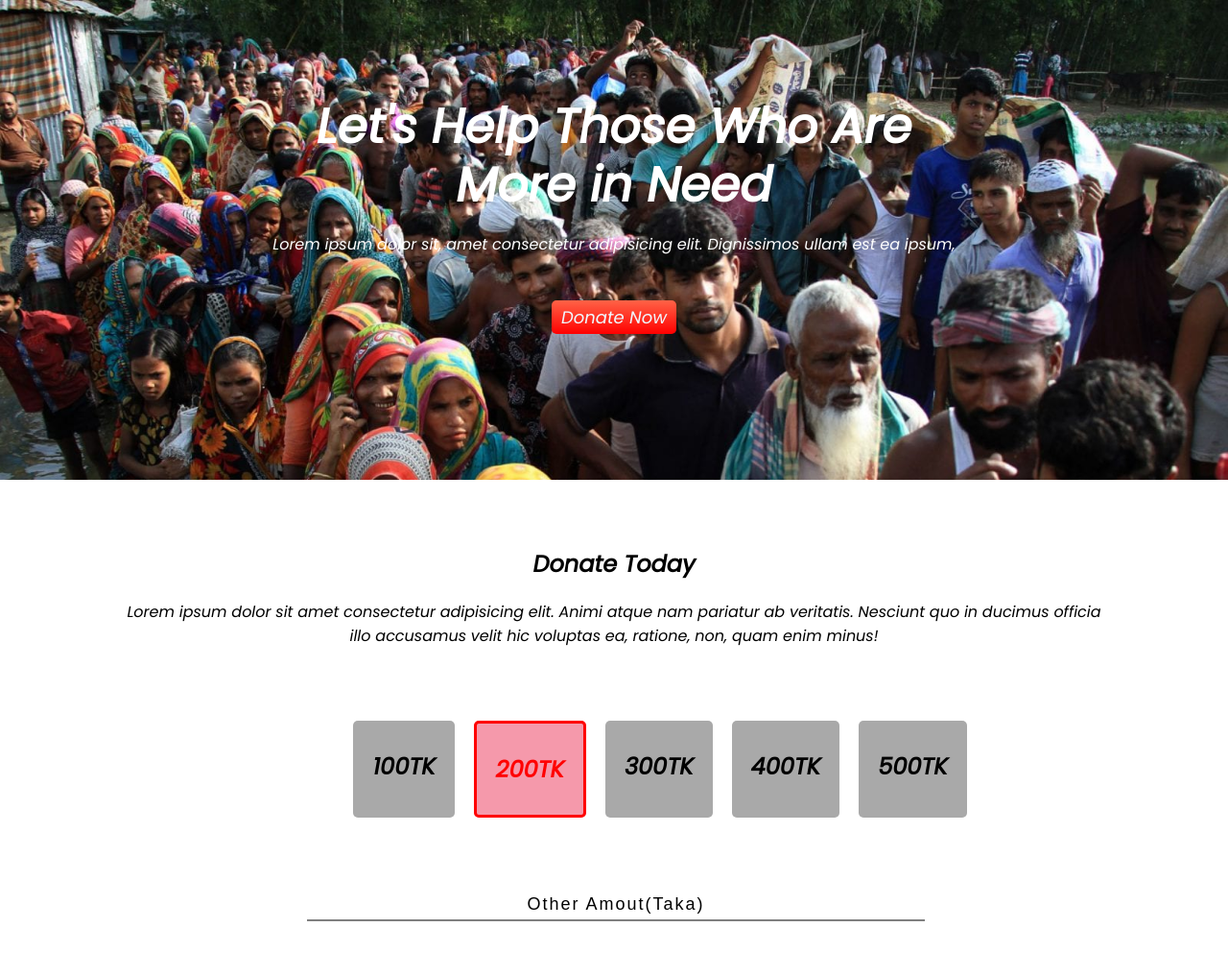
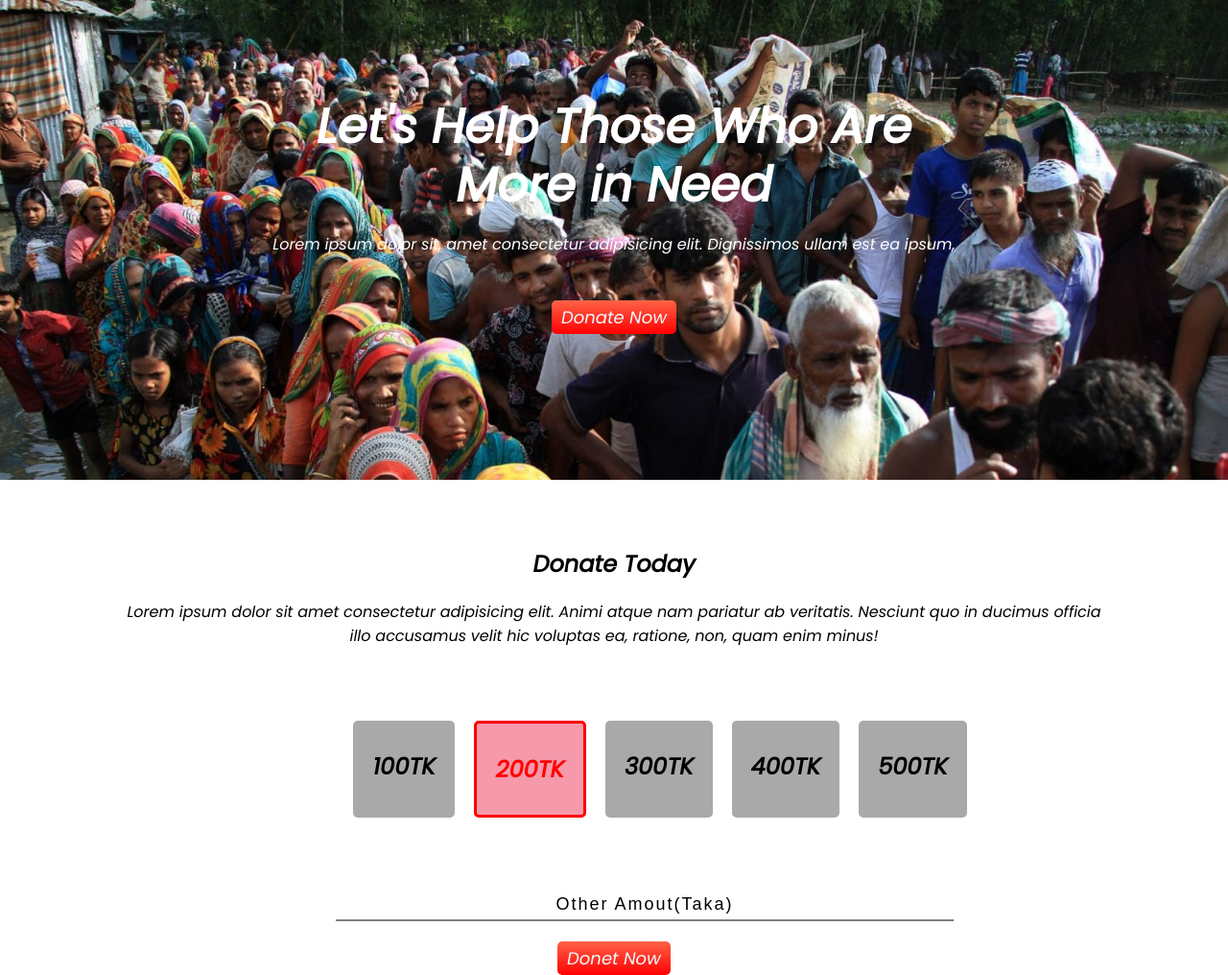
Before and after one commit to Muztaba2797/donate, a plain HTML site: page index.html in a window 1280 px wide. Shown: the whole page at 96% size. Before the commit the page ends 960 px from the top, so only its background shows below. Drawn offline with Linux system fonts and the light colour scheme.

Commit message:
add button

```diff
--- a/index.html
+++ b/index.html
@@ -32,14 +32,14 @@
             <div class="taka"><h1>500TK</h1></div>
 
         </div>
-        <div>
+        <div class="form">
             <form action="">
                 <input type="text" id="textarea" name="fname" value="Other Amout(Taka)">
-            </form>
-        </div>
-        <div>
+            </form> <br>
+            <a class="inputbutton" href="www.google.com">Donet Now</a>
 
         </div>
+
     </section>
 
 
--- a/style.css
+++ b/style.css
@@ -66,7 +66,7 @@ body {
 }
 #textarea{
     margin-top: 5%;
-    margin-left: 25%;
+    margin-left: 5%;
     font-size: large;
     letter-spacing: 2px;
     height: 20px;
@@ -83,3 +83,15 @@ body {
     border-right: none;
     text-align: center;
   }
+  .inputbutton{
+    text-decoration: none;
+    margin: 10px 40px;
+    padding: 5px 10px;
+    background-image: linear-gradient(tomato,red);
+    border-radius: 5px;
+    font-size: large;
+    color: aliceblue;
+  }
+  .form{
+    text-align: center;
+  }
```
